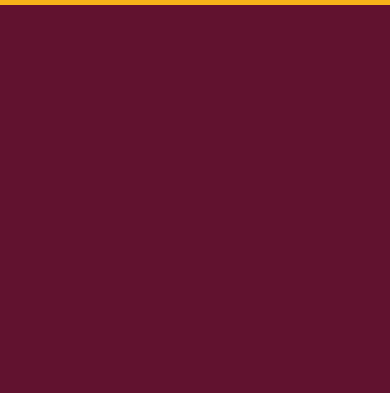
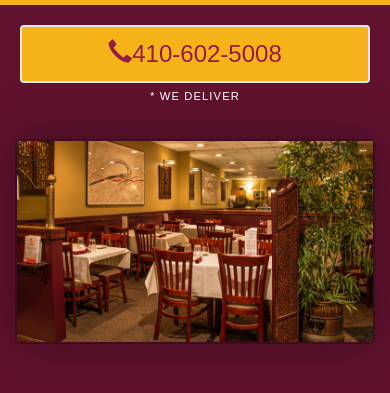
Before and after one commit to duonghieu2907/web-dev-coursera, a plain HTML site: page week3/restaurantwebsite.html in a window 390 px wide. Shown: the part 87-480 px from the top of the page. Drawn offline with Linux system fonts and the light colour scheme.

Commit message:
Jumbotron

```diff
--- a/week3/css/styles.css
+++ b/week3/css/styles.css
@@ -93,28 +93,56 @@ body {
 
 /** END HEADER **/
 
+/** HOME PAGE **/
+
+.container .jumbotron {
+  box-shadow: 0 0 50px #3F0C1F;
+  border: 2px solid #3F0C1F;
+}
+
+/** END HOME PAGE **/
+
 /* LARGE */
 @media (min-width: 1200px) {
-
+  .container .jumbotron {
+    background: url('../images/jumbotron_1200.jpg') no-repeat;
+    height: 675px;
+  }
 }
 
 /* MED */
-@media  (min-width: 922px) and (max-width: 1199px) {
+@media  (min-width: 992px) and (max-width: 1199px) {
+  /* HEADER */
   #logo-img {
     background: url('../images/restaurant-logo_medium.png') no-repeat;
     width: 100px;
     height: 100px;
     margin: 5px 10px 5px 0;
   }
+  /* END HEADER */
+
+  /* HOME PAGE */
+  .container .jumbotron {
+    background: url('../images/jumbotron_992.jpg') no-repeat;
+    height: 558px;
+  }
+
+  /* END HOME PAGE */
 }
 
 /* SMALL */
-@media (min-width: 768px) and (max-width: 921px) {
+@media (min-width: 768px) and (max-width: 991px) {
+  /* HOME PAGE */
+  .container .jumbotron {
+    background: url('../images/jumbotron_768.jpg') no-repeat;
+    height: 432px;
+  }
 
+  /* END HOME PAGE */
 }
 
 /* EXTRA SMALL */
-@media (max-width: 765px) {
+@media (max-width: 767px) {
   .navbar-brand {
     padding-top: 10px;
     height: 80px;
@@ -138,4 +166,31 @@ body {
     font-size: 1em;
     margin-right: 5px;
   }
+
+  #call-btn > a {
+    display: block;
+    color: #951C49;
+    font-size: 1.5em;
+    background-color: #F6B319;
+    margin: 0 20px;
+    border: #E7E7E7 solid 2px;
+    padding: 10px;
+  }
+  #xs-deliver {
+    margin: 5px;
+    font-size: .7em;
+    letter-spacing: .1em;
+    text-transform: uppercase;
+  }
+
+  /* ENG HEADER */
+
+  /* HOME PAGE */
+  .container .jumbotron {
+    margin-top: 30px;
+    padding: 0;
+  }
+
+  /* END HOME PAGE */
+
 }
--- a/week3/restaurantwebsite.html
+++ b/week3/restaurantwebsite.html
@@ -66,13 +66,23 @@
                 </div>
               </li>
             </ul>
-
           </div>
-
         </div>
       </nav>
     </header>
 
+    <div id="call-btn" class="visible-xs">
+      <a class="btn" href="tel:410-602-5008">
+      <span class="glyphicon glyphicon-earphone"></span>410-602-5008
+      </a>
+    </div>
+    <div id="xs-deliver" class="text-center visible-xs">* We Deliver</div>
+
+    <div id="main-content" class="container">
+      <div class="jumbotron">
+        <img src="images/jumbotron_768.jpg" alt="Picture of restaurant" class="img-responsive visible-xs">
+      </div>
+    </div>
     <script src="js/jquery-2.1.4.min.js"></script>
     <script src="js/bootstrap.min.js"></script>
     <script src="js/scripts.js"></script>
```
